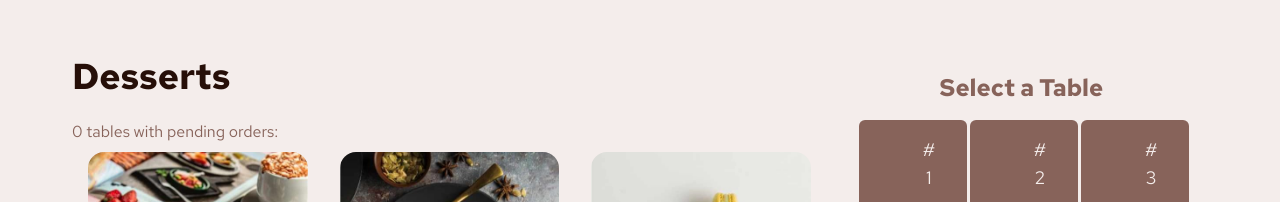
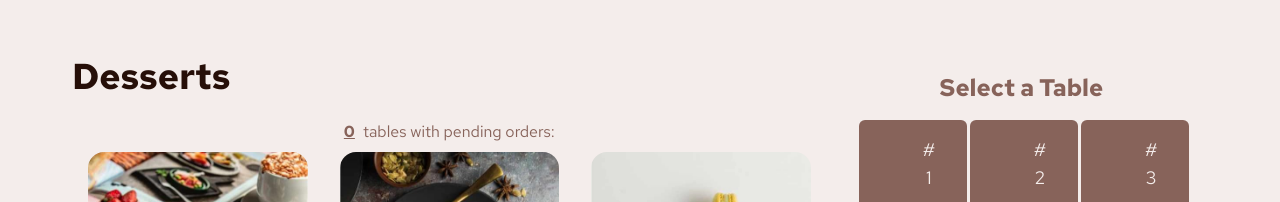
Before and after one commit to ShurGith/platos-menu-2, a React (Vite) app: page / in a window 1280 px wide. Shown: the top 202 px of the page. Built offline with nearby package versions, Linux system fonts and the light colour scheme; some icons are missing.

Commit message:
Update CardsContainer.jsx

```diff
--- a/src/compontes/CardsContainer.jsx
+++ b/src/compontes/CardsContainer.jsx
@@ -30,14 +30,14 @@ function CardsContainer() {
                <ModalOrderConfirm option={modalOption} />
             <div className="lg:col-span-4">
                 <h1 className="text-4xl font-siete text-rosado-90 lg:pt-8 pb-4 ">Desserts</h1>
-                <div className="flex flex-wrap items-center py-2 gap-2">
-                  {pendingOrders} tables with pending orders:
+                <div className="flex flex-wrap items-center justify-center  py-2 gap-2 w-full ">
+                    <span className="font-siete underline">{pendingOrders}</span>  table{pendingOrders === 1 ? '' : 's'} with pending orders:
                     {mesas.map((mesa, index) => (
                         <button
                             id={`table-${mesa}`}
                             data-table = {mesa}
                             key={index}
-                            className="cursor-pointer py-1 text-sm font-siete border rounded-md hover:bg-gray-100 focus:outline-none focus:ring-2 focus:ring-blue-500"
+                            className="cursor-pointer px-3 py-1 text-sm font-siete border rounded-md hover:bg-gray-100 focus:outline-none focus:ring-2 focus:ring-blue-500"
                             onClick={() => handleMesaClick(mesa)}>
                             #{mesa}
                         </button>
```
